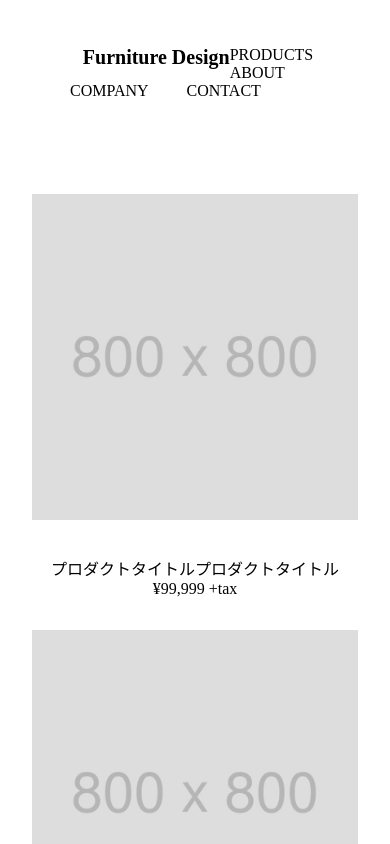
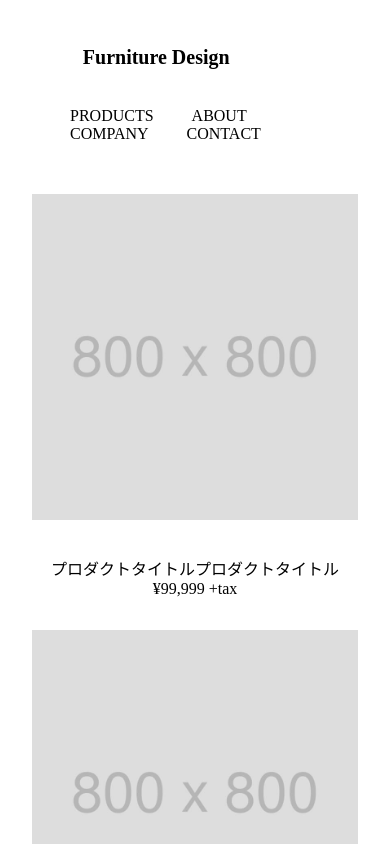
Before and after one commit to daisuke07/Furniture-Design, a plain HTML site: page index.html in a window 390 px wide. Shown: the top 844 px of the page. Drawn offline with Linux system fonts and the light colour scheme.

Commit message:
ヘッダー内　スペース修正

```diff
--- a/style.css
+++ b/style.css
@@ -273,6 +273,8 @@ box-sizing: border-box;
 
   .header-ul{
     display: block;
+    padding-top: 61px;
+    box-sizing: border-box;
   }
 
   .header-ul li{
```
